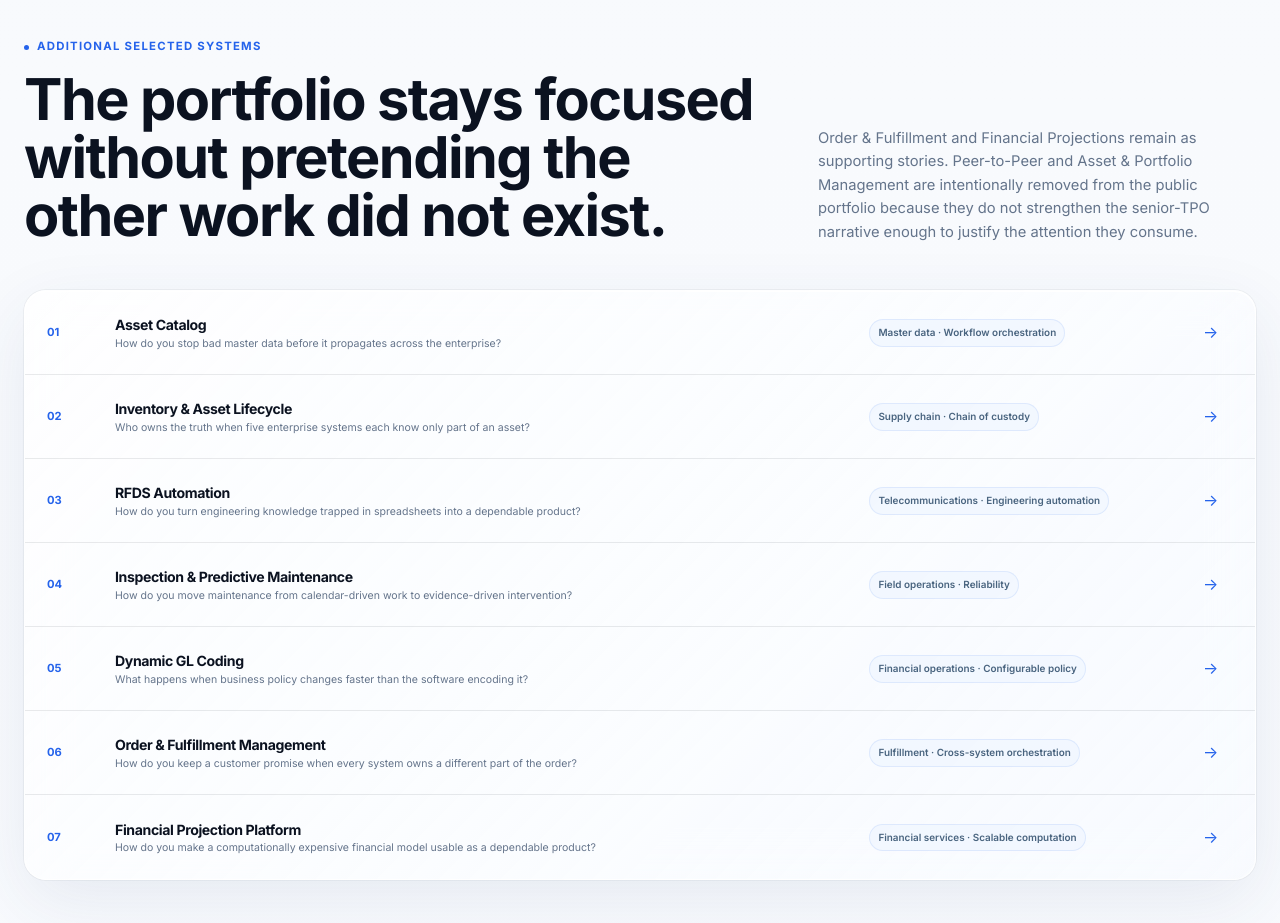
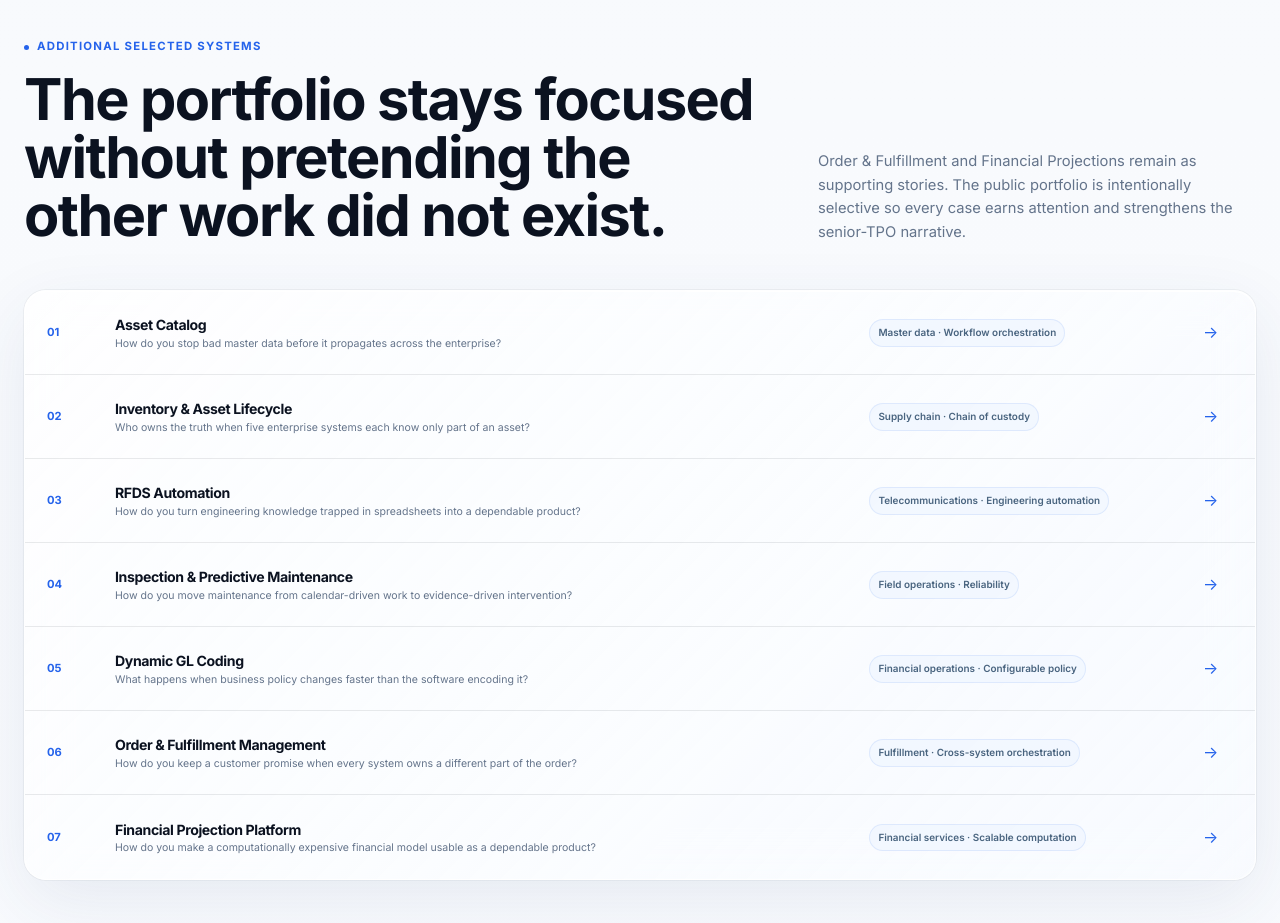
Before and after one commit to pvnskj/Test12, an Astro site: page / in a window 1280 px wide. Shown: the part 6960-7883 px from the top of the page. Built offline with nearby package versions, Linux system fonts and the light colour scheme; Astro itself is replaced by a stand-in of ours.

Commit message:
Fix portfolio browser and accessibility checks

```diff
--- a/src/pages/index.astro
+++ b/src/pages/index.astro
@@ -226,9 +226,9 @@ const approaches = [
     <div class="section-heading" data-reveal>
       <div><p class="eyebrow">Additional selected systems</p><h2>The portfolio stays focused without pretending the other work did not exist.</h2></div>
       <p>
-        Order & Fulfillment and Financial Projections remain as supporting stories. Peer-to-Peer and
-        Asset & Portfolio Management are intentionally removed from the public portfolio because they
-        do not strengthen the senior-TPO narrative enough to justify the attention they consume.
+        Order & Fulfillment and Financial Projections remain as supporting stories. The public
+        portfolio is intentionally selective so every case earns attention and strengthens the
+        senior-TPO narrative.
       </p>
     </div>
 
--- a/src/pages/work/[slug].astro
+++ b/src/pages/work/[slug].astro
@@ -125,10 +125,10 @@ const nextProject = projects[(projects.findIndex((item) => item.slug === project
         <p>
           This is intentionally an explanatory infographic rather than a low-level architecture
           specification. It shows the product states and handoffs that mattered to the decision-making
-          without asking a reader to reverse-engineer a whitepaper.
+          without asking a reader to reverse-engineer a long source document.
         </p>
 
-        <div class="v3-flow glass-card" role="group" aria-label={`${project.title} product flow`}>
+        <div class="v3-flow glass-card" role="group" tabindex="0" aria-label={`${project.title} product flow`}>
           {project.flow.map((step, index) => (
             <>
               <div class="v3-flow-node">
```
